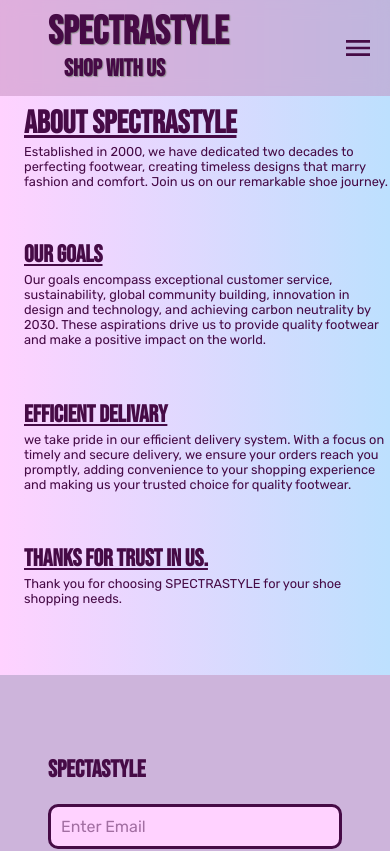
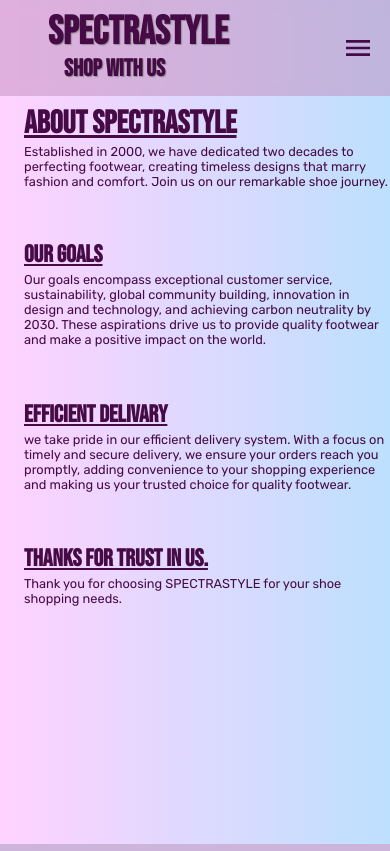
Before and after one commit to MuriloCastro0216/EcommerceSpectastyle, a React (Vite) app in the folder Frontend/: page /about in a window 390 px wide. Shown: the top 851 px of the page. Built offline with nearby package versions, Linux system fonts and the light colour scheme; a web font is replaced by a local one.

Commit message:
Fixed Footer for Mobile

```diff
--- a/Frontend/src/CSS/About.css
+++ b/Frontend/src/CSS/About.css
@@ -23,7 +23,6 @@
 
 .about-container {
   width: 100%;
-  min-height: 80vh;
   position: relative;
   background: linear-gradient(to left, var(--color-4), var(--color-5));
   padding: 10rem 10rem;
@@ -104,6 +103,7 @@ e {
 @media (max-width: 768px) {
   .about-container {
     padding: 6rem 1.5rem;
+    min-height: 100vh;
   }
 
   .goal-specta {
@@ -134,6 +134,7 @@ e {
 @media (max-width: 500px) {
   .about-container {
     padding: 6rem 1.5rem;
+    min-height: 100vh;
   }
 
   .about-specta {
```
